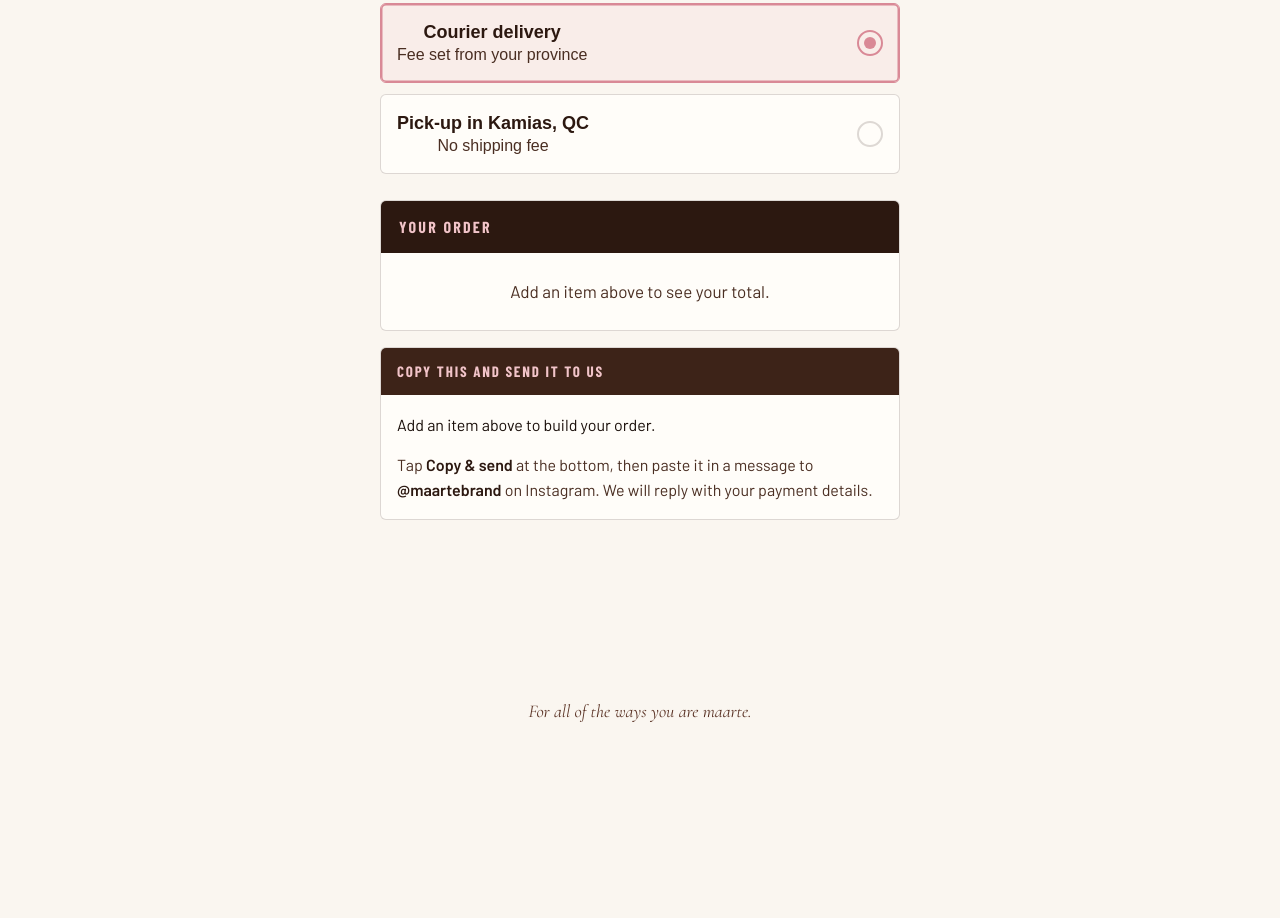
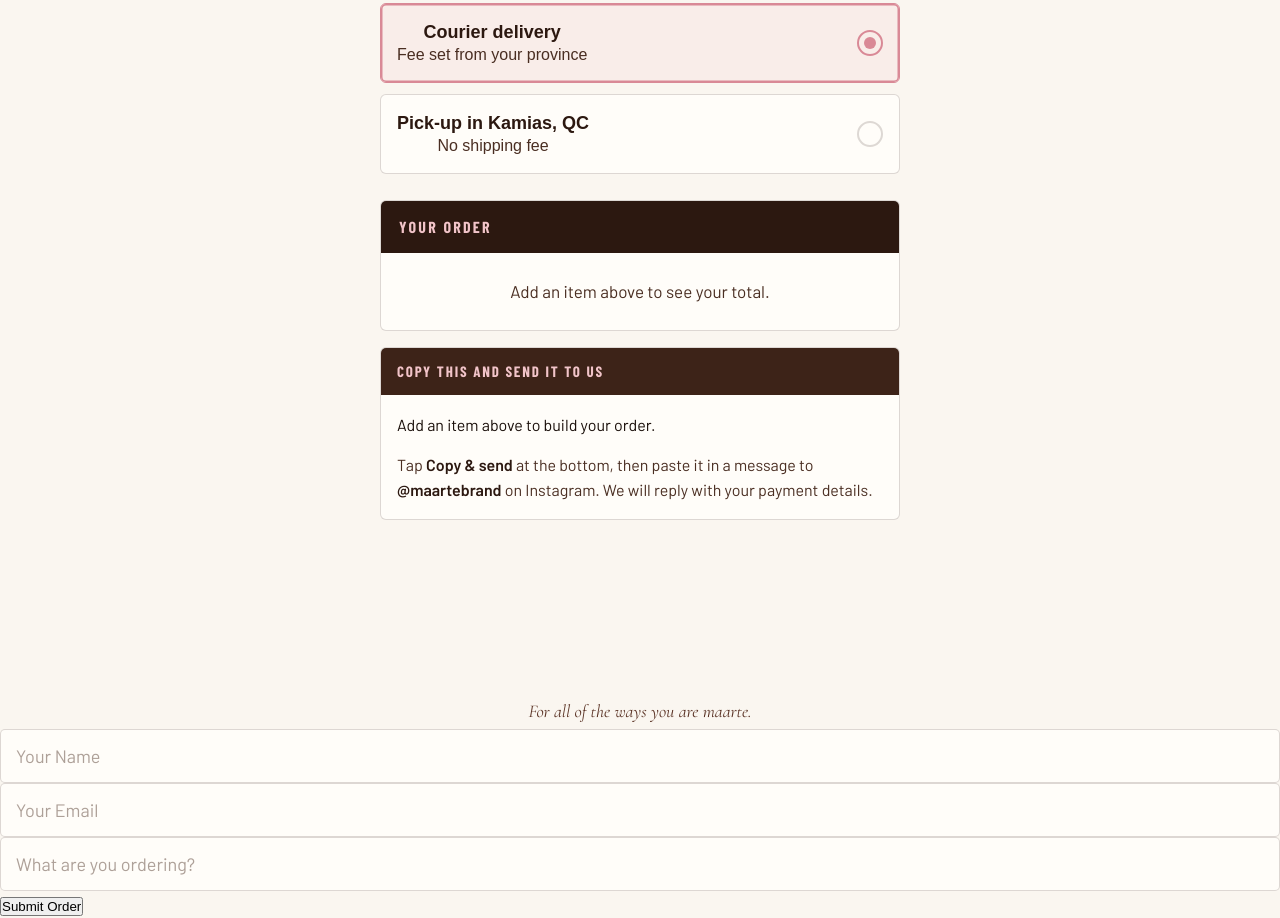
Before and after one commit to AnaGarciaSolutions/maarte-form, a plain HTML site: page index.html in a window 1280 px wide. Shown: the part 2078-2996 px from the top of the page. Before the commit the page ends 2807 px from the top, so only its background shows below. Drawn offline with nearby package versions, Linux system fonts and the light colour scheme.

Commit message:
Add order submission form to index.html
Added a form for order submission with name, email, and order fields.

```diff
--- a/index.html
+++ b/index.html
@@ -330,6 +330,11 @@ function copyOrder(btn){
 }
 
 render();
-</script>
+</script> <form method="POST" action="https://formspree.io/f/mlgyozwn">
+  <input type="text" name="name" placeholder="Your Name" required>
+  <input type="email" name="email" placeholder="Your Email" required>
+  <input type="text" name="order" placeholder="What are you ordering?" required>
+  <button type="submit">Submit Order</button>
+</form>
 </body>
 </html>
```
